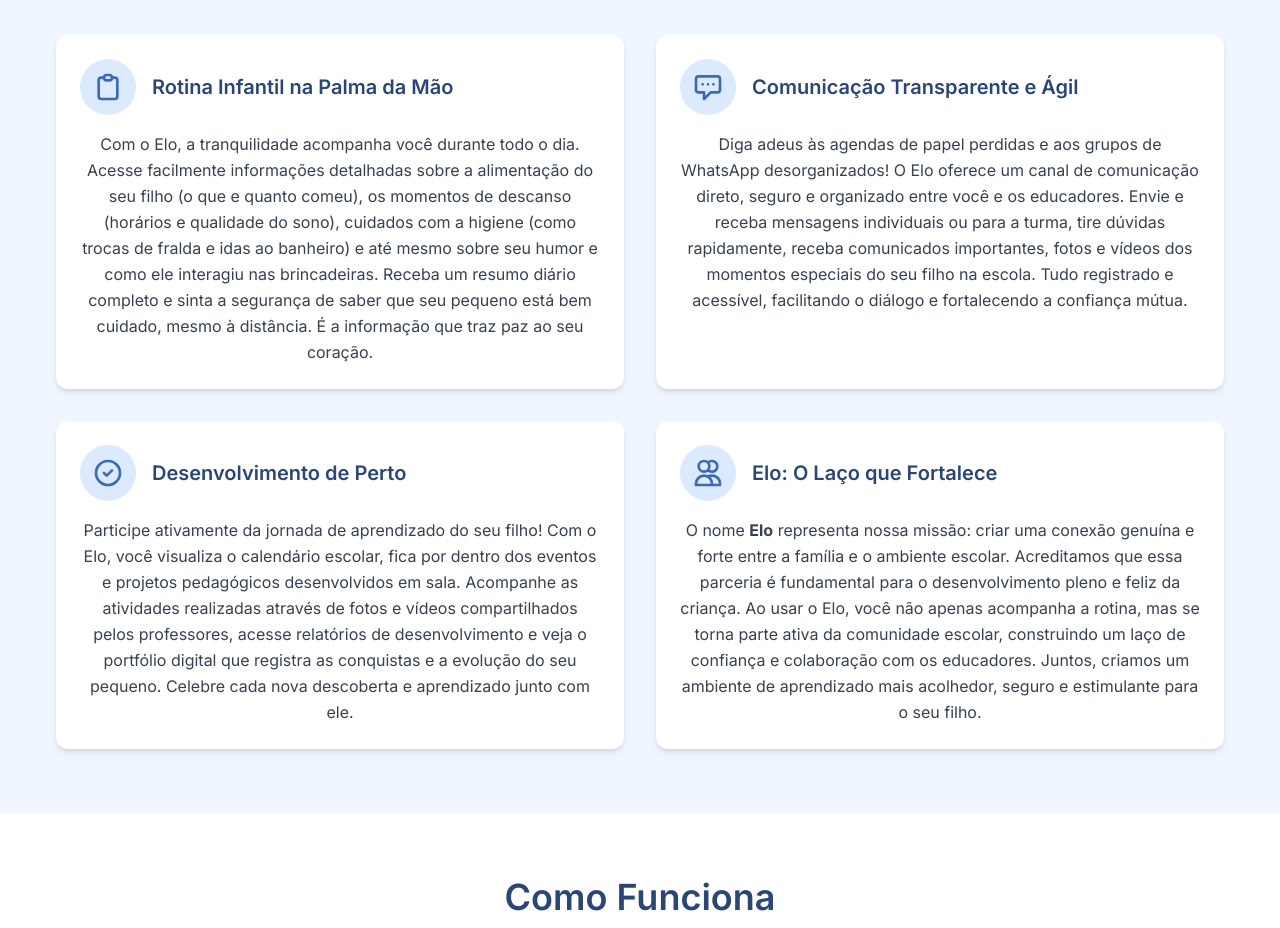
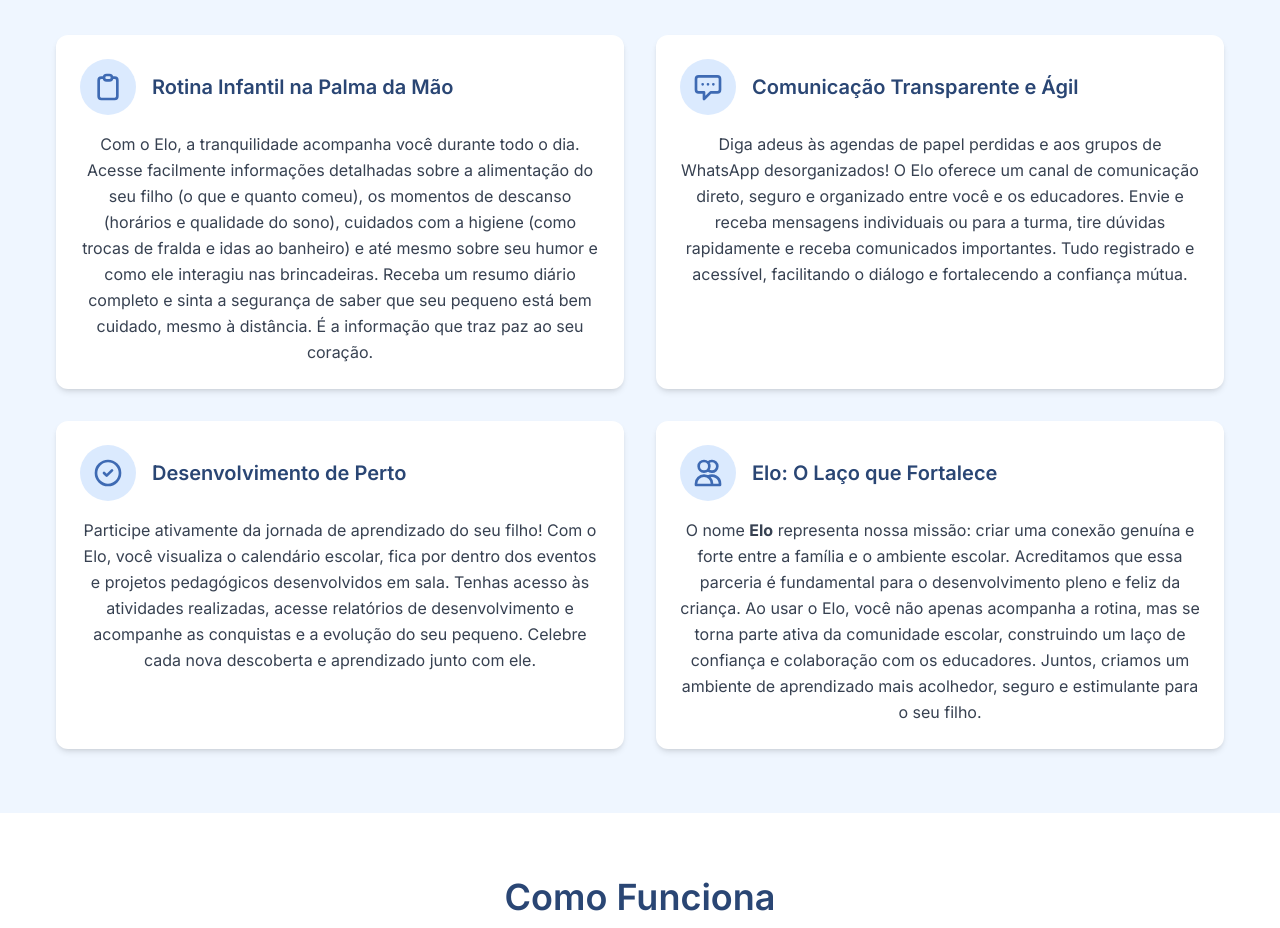
Before and after one commit to Alexseyf/elo-landing-page, a React (Vite) app: page / in a window 1280 px wide. Shown: the part 1880-2808 px from the top of the page. Built offline with nearby package versions, Linux system fonts and the light colour scheme; the HTML template or start-up script is replaced by a standard one.

Commit message:
edit benefits

```diff
--- a/src/BenefitsSection.tsx
+++ b/src/BenefitsSection.tsx
@@ -35,7 +35,7 @@
               <h3 className="text-xl font-semibold text-blue-text">Comunicação Transparente e Ágil</h3>
             </div>
             <p className="text-gray-700 leading-relaxed">
-              Diga adeus às agendas de papel perdidas e aos grupos de WhatsApp desorganizados! O Elo oferece um canal de comunicação direto, seguro e organizado entre você e os educadores. Envie e receba mensagens individuais ou para a turma, tire dúvidas rapidamente, receba comunicados importantes, fotos e vídeos dos momentos especiais do seu filho na escola. Tudo registrado e acessível, facilitando o diálogo e fortalecendo a confiança mútua.
+              Diga adeus às agendas de papel perdidas e aos grupos de WhatsApp desorganizados! O Elo oferece um canal de comunicação direto, seguro e organizado entre você e os educadores. Envie e receba mensagens individuais ou para a turma, tire dúvidas rapidamente e receba comunicados importantes. Tudo registrado e acessível, facilitando o diálogo e fortalecendo a confiança mútua.
             </p>
           </div>
 
@@ -50,7 +50,7 @@
               <h3 className="text-xl font-semibold text-blue-text">Desenvolvimento de Perto</h3>
             </div>
             <p className="text-gray-700 leading-relaxed">
-              Participe ativamente da jornada de aprendizado do seu filho! Com o Elo, você visualiza o calendário escolar, fica por dentro dos eventos e projetos pedagógicos desenvolvidos em sala. Acompanhe as atividades realizadas através de fotos e vídeos compartilhados pelos professores, acesse relatórios de desenvolvimento e veja o portfólio digital que registra as conquistas e a evolução do seu pequeno. Celebre cada nova descoberta e aprendizado junto com ele.
+              Participe ativamente da jornada de aprendizado do seu filho! Com o Elo, você visualiza o calendário escolar, fica por dentro dos eventos e projetos pedagógicos desenvolvidos em sala. Tenhas acesso às atividades realizadas, acesse relatórios de desenvolvimento e acompanhe as conquistas e a evolução do seu pequeno. Celebre cada nova descoberta e aprendizado junto com ele.
             </p>
           </div>
 
```
